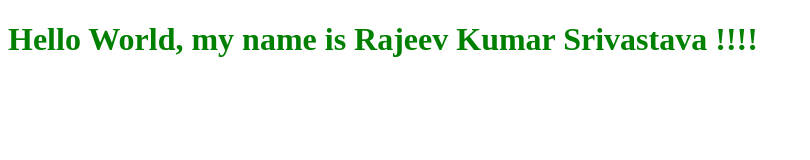
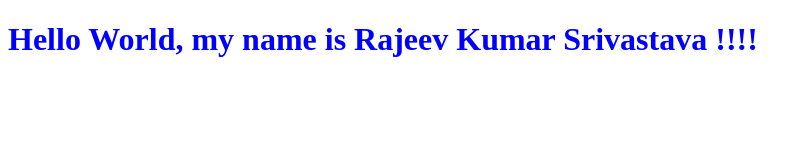
Before and after one commit to rajivsiddiqui/udacity-project-05-capstone, a plain HTML site: page index.html in a window 1280 px wide. Shown: the whole page, without its empty margins (0-810 px from the left). Drawn offline with Linux system fonts and the light colour scheme.

Commit message:
Update index.html

```diff
--- a/index.html
+++ b/index.html
@@ -5,7 +5,7 @@
 </head>
 <body>
 
-<h1 style="color:green;">Hello World, my name is Rajeev Kumar Srivastava !!!!</h1>
+<h1 style="color:blue;">Hello World, my name is Rajeev Kumar Srivastava !!!!</h1>
 
 </body>
 </html>
```
